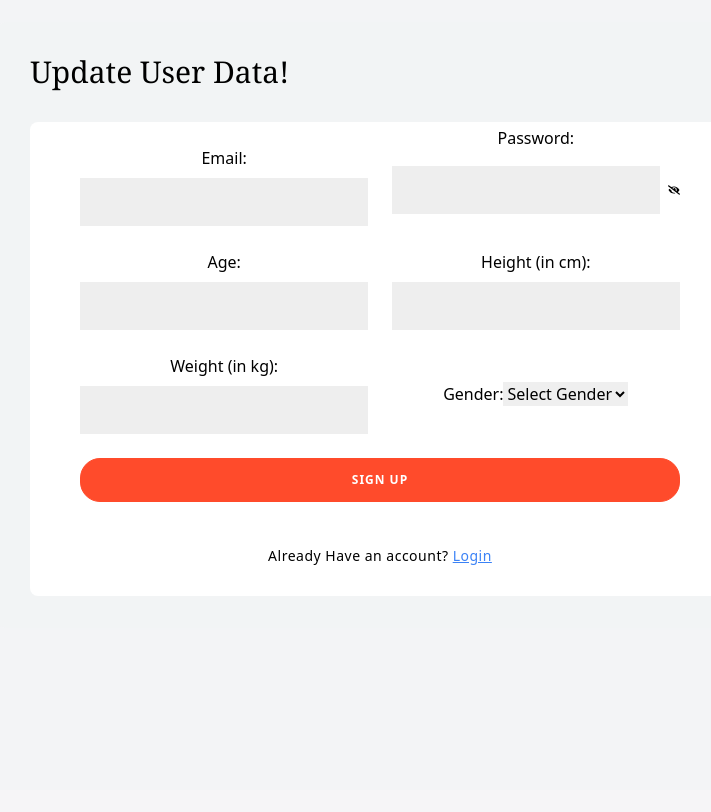
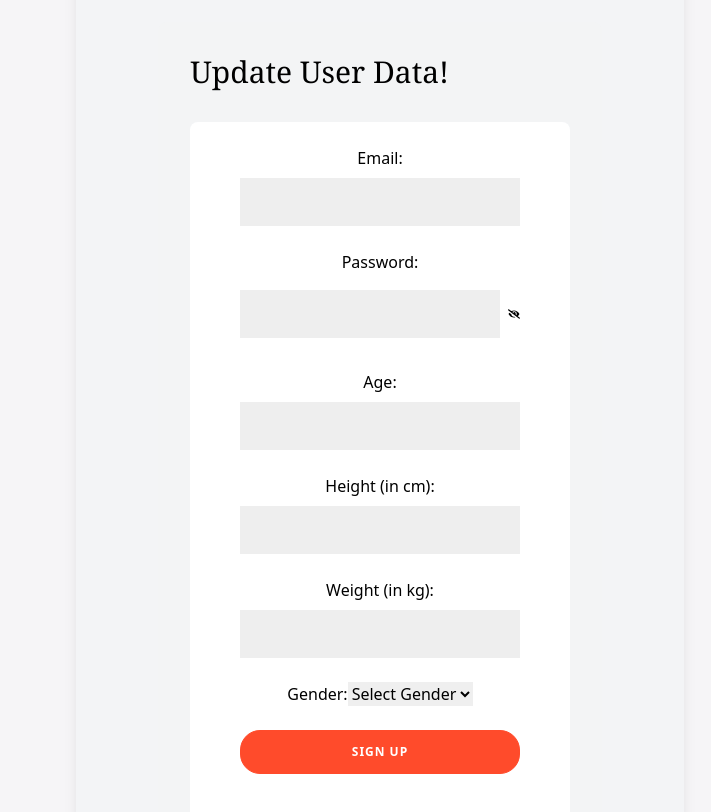
Before and after one commit to SushantDahal10/Health, a React (Create React App) app in the folder frontend/: page /dashboard/health in a window 1280 px wide. Shown: the part 1180-1992 px from the top of the page, without its empty margins (260-971 px from the left). Before the commit the page ends 1970 px from the top, so only its background shows below. Built offline with nearby package versions, Linux system fonts and the light colour scheme; no server answers.

Commit message:
commit changeee

```diff
--- a/frontend/src/components/health.js
+++ b/frontend/src/components/health.js
@@ -187,7 +187,7 @@
               <div className="bg-gray-100 bg-opacity-80 rounded-lg p-8 overflow-y-auto max-h-screen">
                 <div className="text-3xl font-serif text-black mb-4">Update User Data!</div>
                 <form onSubmit={submittobackend} method='POST' className="grid grid-cols-1 md:grid-cols-2 gap-6 rounded-lg mt-8">
-                  <div className="col-span-2 md:col-span-1">
+                  <div className="col-span-2 md:col-span-2">
                     <div className="space-y-2 mt-6">
                       <label htmlFor="email" className="block text-black">Email:</label>
                       <input
@@ -202,7 +202,7 @@
                       />
                     </div>
                   </div>
-                  <div className="col-span-2 md:col-span-1">
+                  <div className="col-span-2 md:col-span-2">
                     <div className="space-y-2">
                       <label htmlFor="password" className="block text-black">Password:</label>
                       <div className="flex items-center">
@@ -213,7 +213,7 @@
                       </div>
                     </div>
                   </div>
-                  <div className="col-span-2 md:col-span-1">
+                  <div className="col-span-2 md:col-span-2">
                     <div className="space-y-2">
                       <label htmlFor="age">Age:</label>
                       <input
@@ -232,7 +232,7 @@
                       />
                     </div>
                   </div>
-                  <div className="col-span-2 md:col-span-1">
+                  <div className="col-span-2 md:col-span-2">
                     <div className="space-y-2">
                       <label htmlFor="height">Height (in cm):</label>
                       <input
@@ -251,7 +251,7 @@
                       />
                     </div>
                   </div>
-                  <div className="col-span-2 md:col-span-1">
+                  <div className="col-span-2 md:col-span-2">
                     <div className="space-y-2">
                       <label htmlFor="weight">Weight (in kg):</label>
                       <input
@@ -270,7 +270,7 @@
                       />
                     </div>
                   </div>
-                  <div className="col-span-2 md:col-span-1">
+                  <div className="col-span-2 md:col-span-2">
                     <div className="input">
                       <label htmlFor="gender">Gender:</label>
                       <select id="gender" name="gender" value={data.gender} onChange={handleInputChange} required>
@@ -283,7 +283,7 @@
                   </div>
 
                   {showPregnancyInput && (
-                    <div className="col-span-2 md:col-span-1">
+                    <div className="col-span-2 md:col-span-2">
                       <div className="space-y-2">
                         <label htmlFor="pregnancy" className="block text-black">Pregnancy:</label>
                         <select id="pregnancy" name="pregnancy" value={data.pregnancy} onChange={handleInputChange} className="input-style">
```
